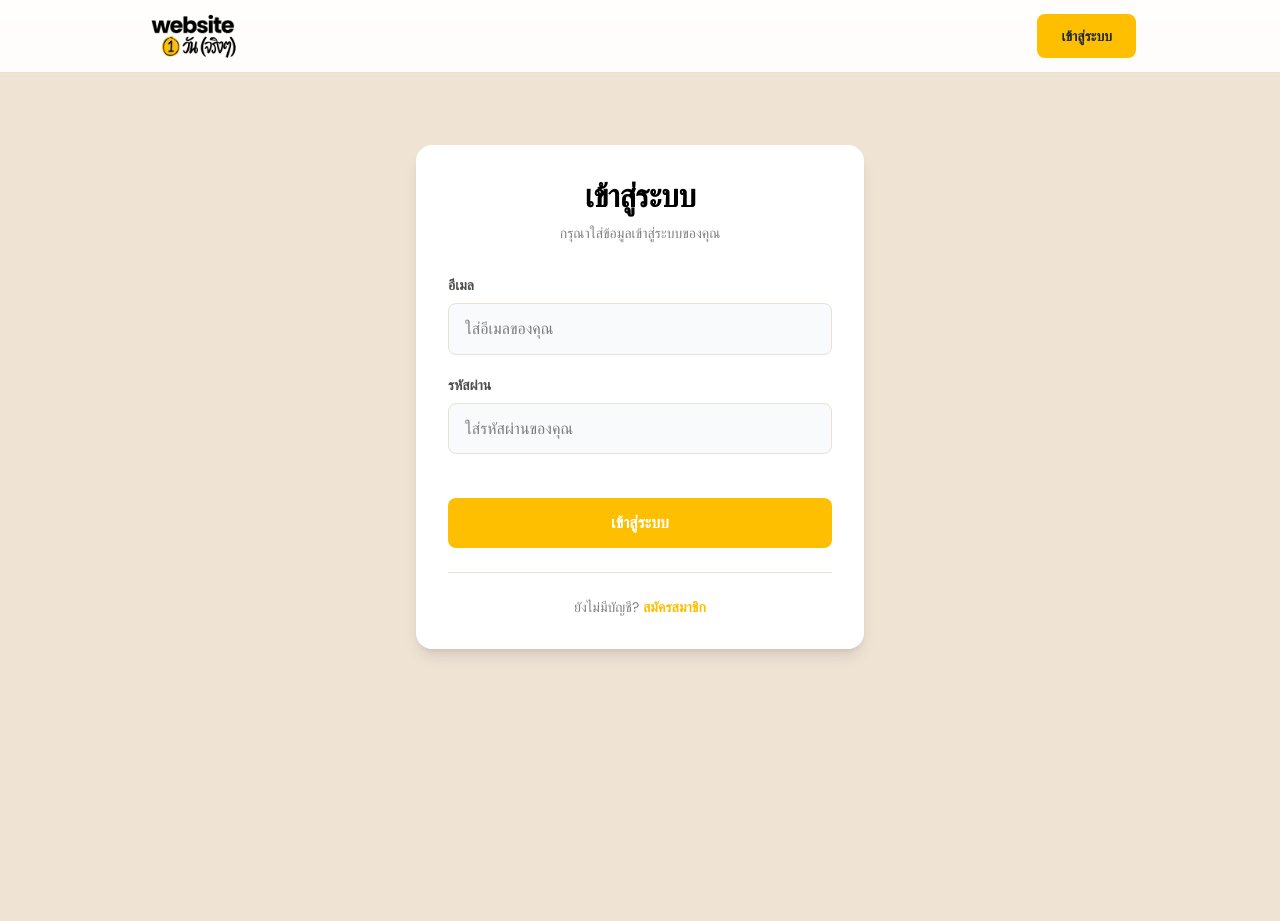
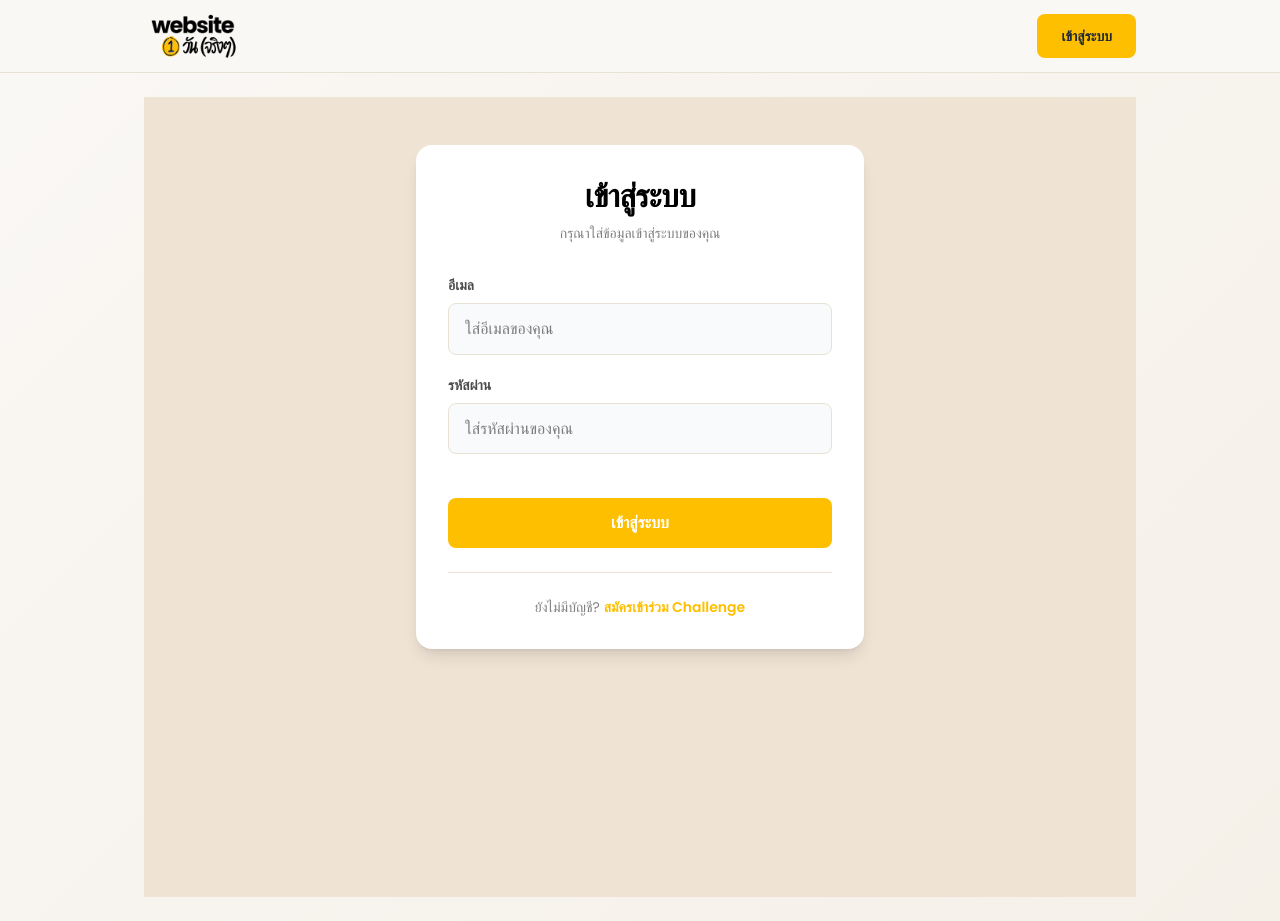
Before and after one commit to guitarjak/website-1-wun-production, a Next.js app: page /auth/login in a window 1280 px wide. Built offline with nearby package versions, Linux system fonts and the light colour scheme; no server answers.

Commit message:
changed background color

```diff
--- a/src/app/admin/AdminNav.tsx
+++ b/src/app/admin/AdminNav.tsx
@@ -40,7 +40,7 @@ export default function AdminNav() {
   return (
     <>
       {/* Top Navigation Bar */}
-      <nav style={{ backgroundColor: '#efe3d4', borderColor: 'var(--border-light)' }} className="border-b">
+      <nav style={{ backgroundColor: 'rgba(250, 248, 245, 0.95)', borderColor: 'var(--border-light)' }} className="border-b backdrop-blur">
         <div className="max-w-7xl mx-auto px-4">
           <div className="flex flex-col gap-4 py-4 md:flex-row md:items-center md:justify-between">
             {/* Logo */}
--- a/src/app/auth/login/page.tsx
+++ b/src/app/auth/login/page.tsx
@@ -125,8 +125,8 @@ export default function LoginPage() {
           <div className="mt-6 pt-6 border-t text-center" style={{ borderColor: 'var(--border-light)' }}>
             <p className="text-sm" style={{ color: 'var(--text-tertiary)' }}>
               ยังไม่มีบัญชี?{' '}
-              <a href="/auth/register" className="font-semibold hover:underline" style={{ color: 'var(--golden)' }}>
-                สมัครสมาชิก
+              <a href="/" className="font-semibold hover:underline" style={{ color: 'var(--golden)' }}>
+                สมัครเข้าร่วม Challenge
               </a>
             </p>
           </div>
--- a/src/app/globals.css
+++ b/src/app/globals.css
@@ -59,7 +59,7 @@ html {
 }
 
 body {
-  background-color: #efe3d4;
+  background: linear-gradient(135deg, var(--bg-primary) 0%, var(--bg-secondary) 100%);
   color: var(--text-primary);
   font-family: var(--font-poppins), sans-serif;
   line-height: 1.6;
--- a/src/app/layout.tsx
+++ b/src/app/layout.tsx
@@ -32,9 +32,7 @@ export default function RootLayout({
 }>) {
   return (
     <html lang="th">
-      <body
-        className={`${geistSans.variable} ${geistMono.variable} ${poppins.variable} antialiased bg-slate-50 text-slate-900`}
-      >
+      <body className={`${geistSans.variable} ${geistMono.variable} ${poppins.variable} antialiased`}>
         <div className="min-h-screen flex flex-col">
           <Navbar />
           <main className="flex-1">
--- a/src/components/Navbar.tsx
+++ b/src/components/Navbar.tsx
@@ -16,7 +16,7 @@ export default async function Navbar() {
     // Not logged in
     return (
       <nav className="relative z-40 w-full" style={{
-        background: 'linear-gradient(to bottom, rgba(255, 255, 255, 0.95), rgba(255, 255, 255, 0.9))',
+        background: 'rgba(250, 248, 245, 0.95)',
         backdropFilter: 'blur(10px)',
         borderBottom: '1px solid var(--border-light)'
       }}>
@@ -51,7 +51,7 @@ export default async function Navbar() {
 
   return (
     <nav className="relative z-40 w-full" style={{
-      background: 'linear-gradient(to bottom, rgba(255, 255, 255, 0.95), rgba(255, 255, 255, 0.9))',
+      background: 'rgba(250, 248, 245, 0.95)',
       backdropFilter: 'blur(10px)',
       borderBottom: '1px solid var(--border-light)'
     }}>
```
